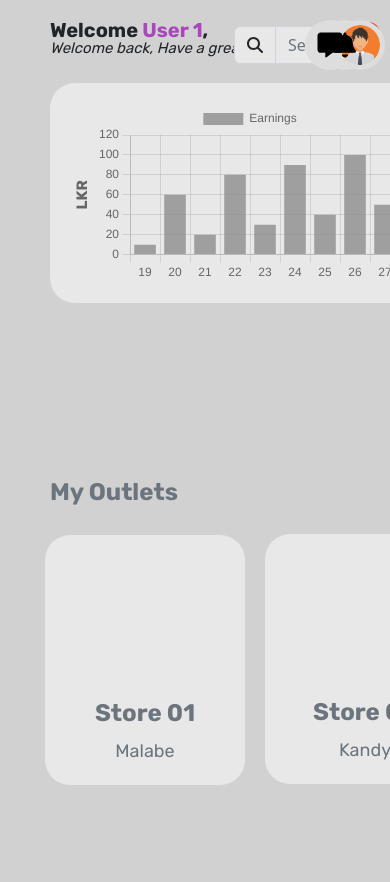
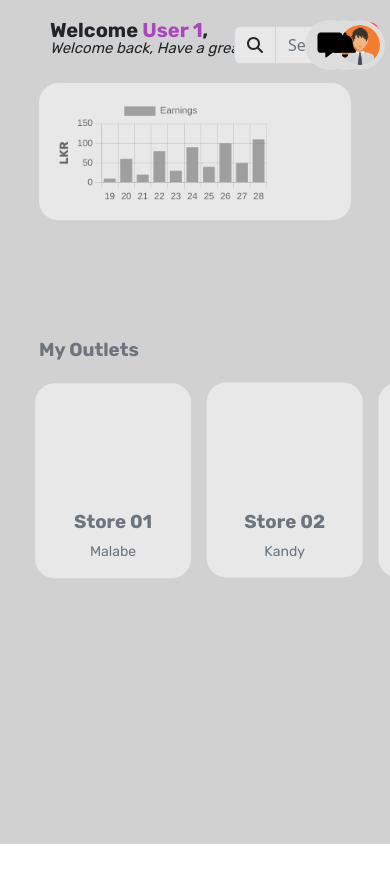
Before and after one commit to ProInventory/Warehouse-frontend, a React (Create React App) app: page /home in a window 390 px wide. Shown: the top 882 px of the page. After the commit the page ends 844 px from the top, so only its background shows below. Built offline with nearby package versions, Linux system fonts and the light colour scheme.

Commit message:
added responsive behavior to dashboard
Co-Authored-By: Tharindu N. Madhusanka <mail@tharindu.dev>
Co-Authored-By: L4Y3R <105732109+L4Y3R@users.noreply.github.com>

```diff
--- a/src/components/dashboard.jsx
+++ b/src/components/dashboard.jsx
@@ -36,9 +36,25 @@ const DashElementsWrapper = styled.div`
 	width: 80%;
 `;
 
+const Body = styled.div`
+	display: flex;
+	flex-direction: column;
+	overflow: hidden;
+	background-color: #d1d1d1;
+	width: 100%;
+
+	@media (max-width: 1800px) {
+		width: 135%;
+		transform-origin: top left;
+		transform: scale(0.78) translate(0%, 0%);
+	}
+`;
+
 const Dashboard = () => {
 	useEffect(() => {
 		document.title = "Dashboard | ProInventory";
+		document.documentElement.style.overflow = "hidden";
+		document.body.style.overflow = "hidden";
 	}, []);
 
 	const [name, setName] = useState("User 1");
@@ -51,10 +67,12 @@ const Dashboard = () => {
 				</SidebarWrapper>
 				<DashElementsWrapper>
 					<NavBar />
-					<MainDash />
-					<NumStat />
-					<Outlets />
-					<Recent />
+					<Body>
+						<MainDash />
+						<NumStat />
+						<Outlets />
+						<Recent />
+					</Body>
 				</DashElementsWrapper>
 			</Container>
 		</React.Fragment>
```
